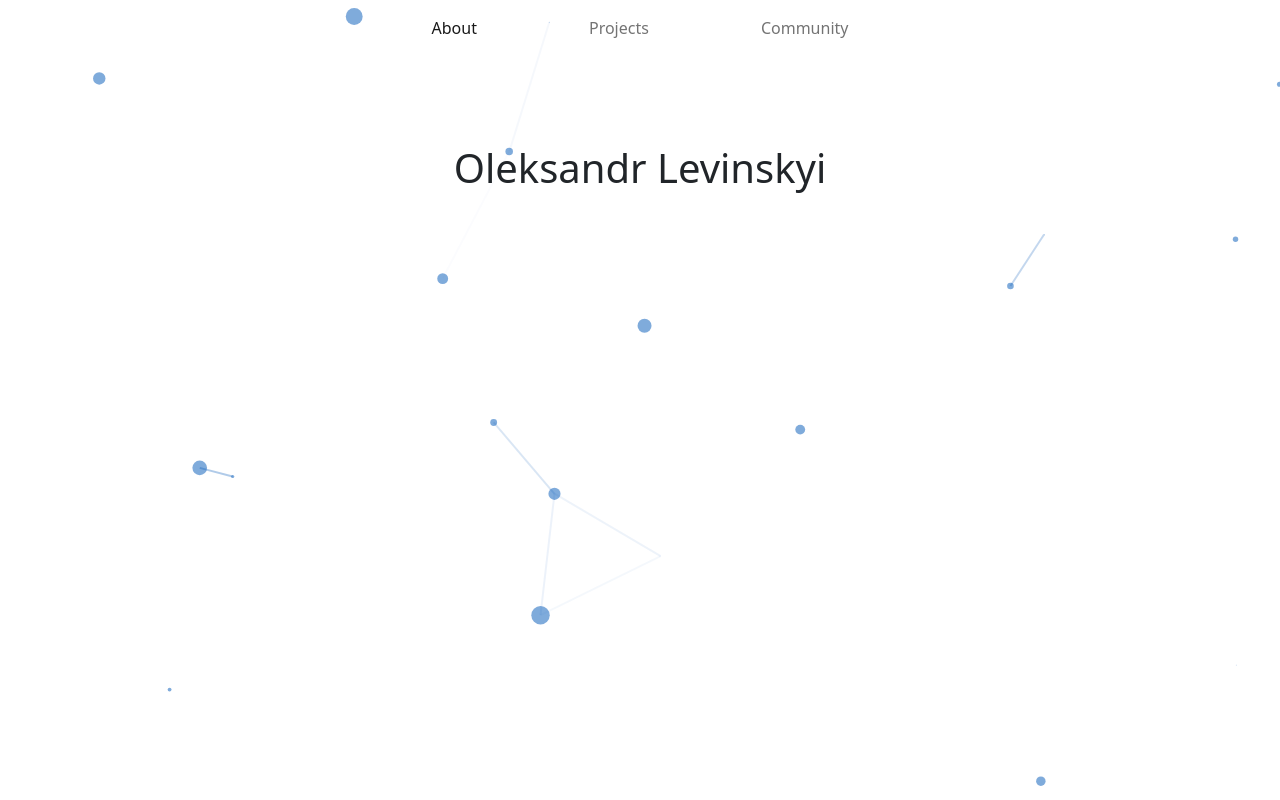
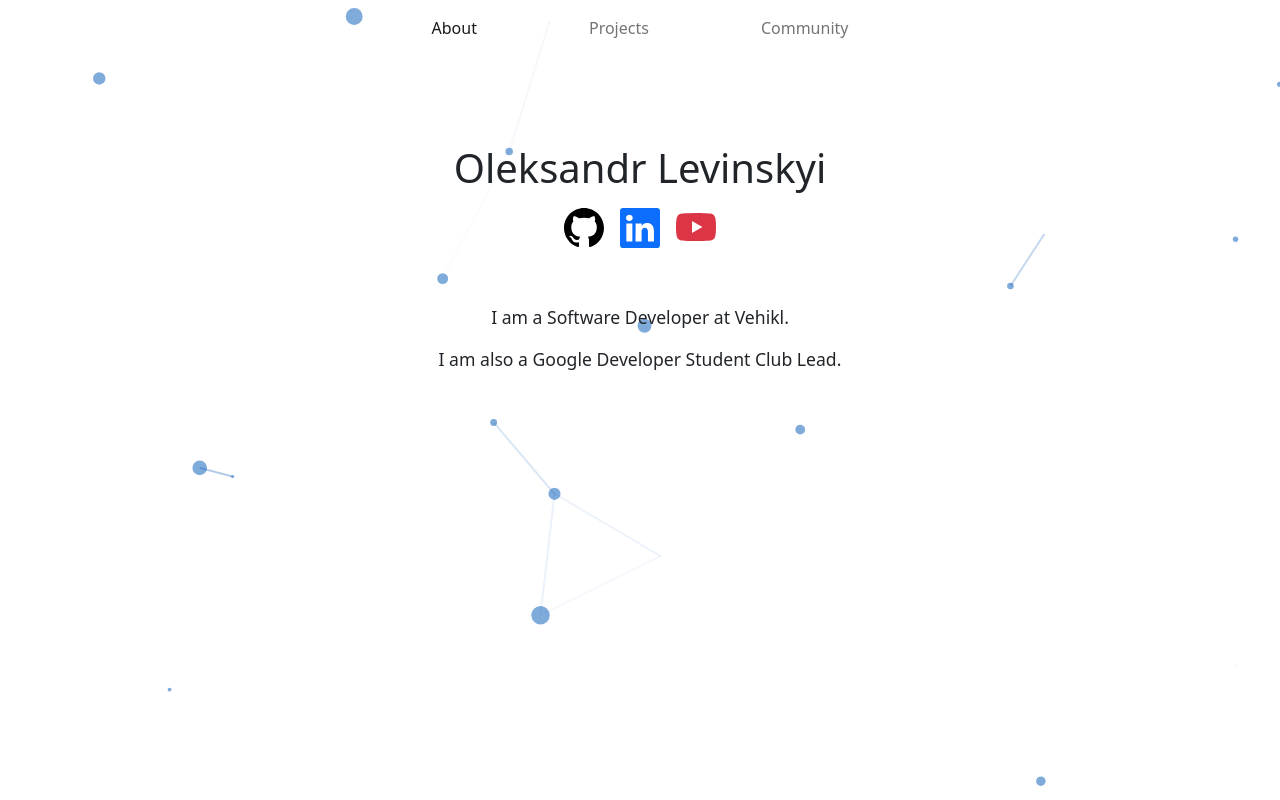
Before and after one commit to OleksandrLevinskyi/portfolio, a Vue app: page / in a window 1280 px wide. Built offline with nearby package versions, Linux system fonts and the light colour scheme; the HTML template or start-up script is replaced by a standard one.

Commit message:
add icons and description

```diff
--- a/src/App.vue
+++ b/src/App.vue
@@ -12,7 +12,24 @@
         </b-navbar-nav>
       </b-collapse>
     </b-navbar>
-    <h1 class="fit-content mx-auto pt-5">Oleksandr Levinskyi</h1>
+    <b-row class="text-center pt-5">
+      <h1>Oleksandr Levinskyi</h1>
+
+      <div>
+        <b-link href="https://github.com/OleksandrLevinskyi" target=”_blank”>
+          <b-icon-github class="h1 m-2 text-black"/>
+        </b-link>
+        <b-link href="https://www.linkedin.com/in/oleksandrlevinskyi" target=”_blank”>
+          <b-icon-linkedin class="h1 m-2"/>
+        </b-link>
+        <b-link href="https://www.youtube.com/channel/UCicx8-vwGbcytSferp2_iQg" target=”_blank”>
+          <b-icon-youtube class="h1 m-2 text-danger"/>
+        </b-link>
+      </div>
+
+      <p class="text-med pt-5">I am a Software Developer at Vehikl.</p>
+      <p class="text-med">I am also a Google Developer Student Club Lead.</p>
+    </b-row>
   </div>
 </template>
 
@@ -42,8 +59,8 @@ canvas {
   vertical-align: bottom;
 }
 
-.fit-content {
-  width: fit-content;
+.text-med{
+  font-size: 1.1rem;
 }
 
 #particles-js {
```
